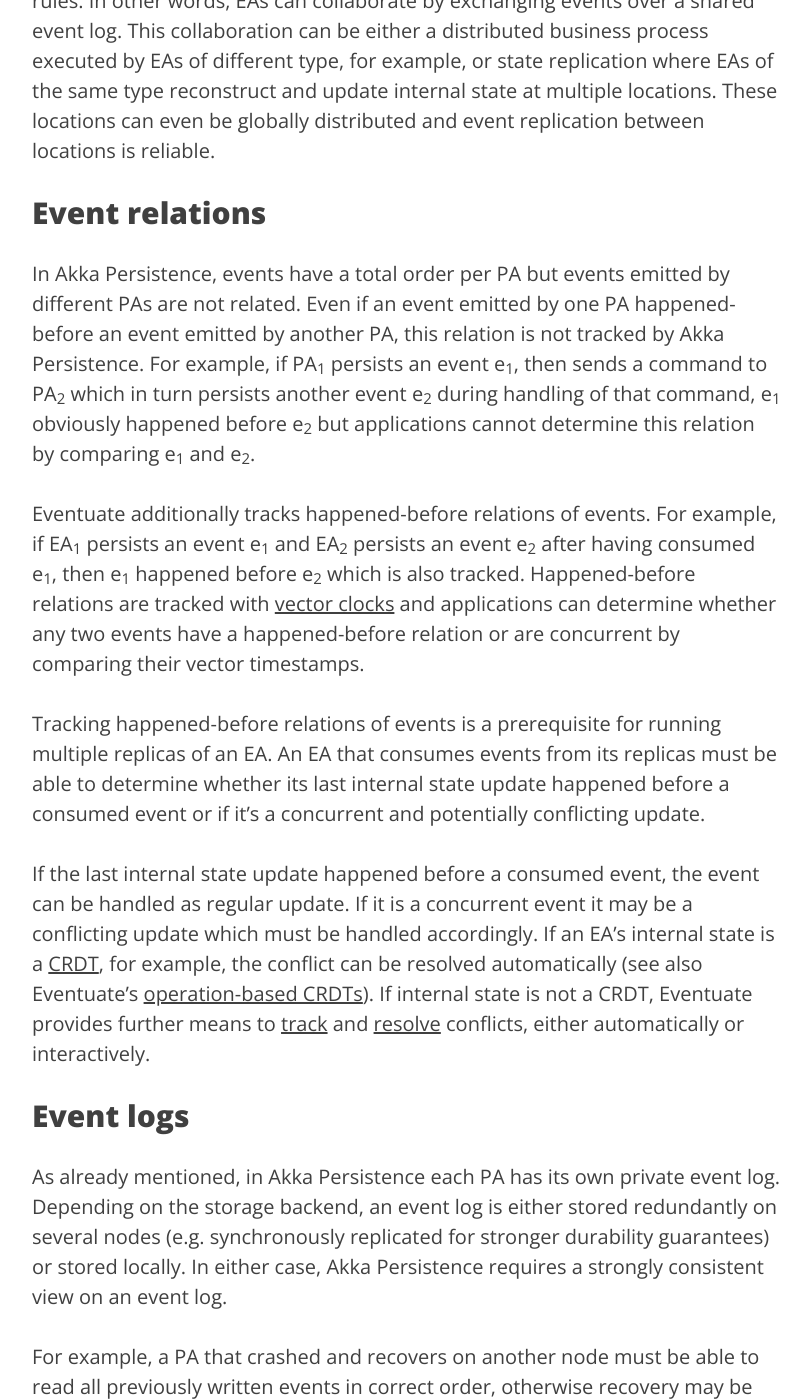
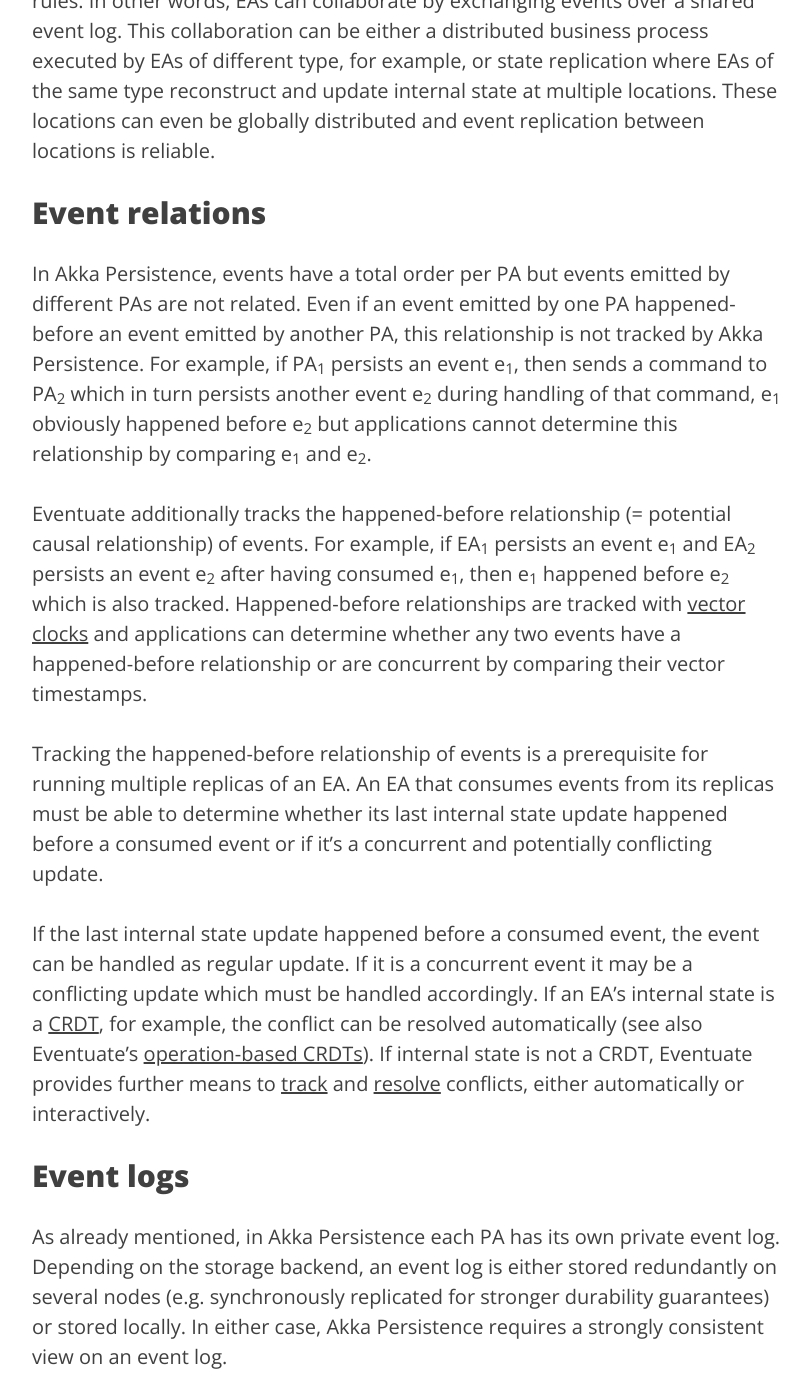
Before and after one commit to krasserm/krasserm.github.io, a Jekyll site: the page built from _posts/2015-05-25-akka-persistence-eventuate-comparison.md, in a window 1280 px wide and 1400 px high, scrolled down 1681 px. Shown: the whole window, without its empty margins (233-1043 px from the left). Built offline with Jekyll 4.4.1, drawn with Linux system fonts in a browser that asks for light colours; nearby versions of some CDN libraries; comment, search, counter and statistics services are not loaded.

Commit message:
More accurate use of relationship vs. relation

```diff
--- a/_posts/2015-05-25-akka-persistence-eventuate-comparison.md
+++ b/_posts/2015-05-25-akka-persistence-eventuate-comparison.md
@@ -24,11 +24,11 @@
 Event relations
 ---------------
 
-In Akka Persistence, events have a total order per PA but events emitted by different PAs are not related. Even if an event emitted by one PA happened-before an event emitted by another PA, this relation is not tracked by Akka Persistence. For example, if PA<sub>1</sub> persists an event e<sub>1</sub>, then sends a command to PA<sub>2</sub> which in turn persists another event e<sub>2</sub> during handling of that command, e<sub>1</sub> obviously happened before e<sub>2</sub> but applications cannot determine this relation by comparing e<sub>1</sub> and e<sub>2</sub>.
+In Akka Persistence, events have a total order per PA but events emitted by different PAs are not related. Even if an event emitted by one PA happened-before an event emitted by another PA, this relationship is not tracked by Akka Persistence. For example, if PA<sub>1</sub> persists an event e<sub>1</sub>, then sends a command to PA<sub>2</sub> which in turn persists another event e<sub>2</sub> during handling of that command, e<sub>1</sub> obviously happened before e<sub>2</sub> but applications cannot determine this relationship by comparing e<sub>1</sub> and e<sub>2</sub>.
 
-Eventuate additionally tracks happened-before relations of events. For example, if EA<sub>1</sub> persists an event e<sub>1</sub> and EA<sub>2</sub> persists an event e<sub>2</sub> after having consumed e<sub>1</sub>, then e<sub>1</sub> happened before e<sub>2</sub> which is also tracked. Happened-before relations are tracked with [vector clocks](http://en.wikipedia.org/wiki/Vector_clock) and applications can determine whether any two events have a happened-before relation or are concurrent by comparing their vector timestamps.
+Eventuate additionally tracks the happened-before relationship (= potential causal relationship) of events. For example, if EA<sub>1</sub> persists an event e<sub>1</sub> and EA<sub>2</sub> persists an event e<sub>2</sub> after having consumed e<sub>1</sub>, then e<sub>1</sub> happened before e<sub>2</sub> which is also tracked. Happened-before relationships are tracked with [vector clocks](http://rbmhtechnology.github.io/eventuate/architecture.html#vector-clocks) and applications can determine whether any two events have a happened-before relationship or are concurrent by comparing their vector timestamps.
 
-Tracking happened-before relations of events is a prerequisite for running multiple replicas of an EA. An EA that consumes events from its replicas must be able to determine whether its last internal state update happened before a consumed event or if it’s a concurrent and potentially conflicting update.
+Tracking the happened-before relationship of events is a prerequisite for running multiple replicas of an EA. An EA that consumes events from its replicas must be able to determine whether its last internal state update happened before a consumed event or if it’s a concurrent and potentially conflicting update.
 
 If the last internal state update happened before a consumed event, the event can be handled as regular update. If it is a concurrent event it may be a conflicting update which must be handled accordingly. If an EA’s internal state is a [CRDT](http://en.wikipedia.org/wiki/Conflict-free_replicated_data_type), for example, the conflict can be resolved automatically (see also Eventuate’s [operation-based CRDTs](http://rbmhtechnology.github.io/eventuate/user-guide.html#operation-based-crdts)). If internal state is not a CRDT, Eventuate provides further means to [track](http://rbmhtechnology.github.io/eventuate/user-guide.html#tracking-conflicting-versions) and [resolve](http://rbmhtechnology.github.io/eventuate/user-guide.html#resolving-conflicting-versions) conflicts, either automatically or interactively.
 
```
Also changed, not shown: _posts/2015-01-13-event-sourcing-at-global-scale.md (+2 -2 lines).
